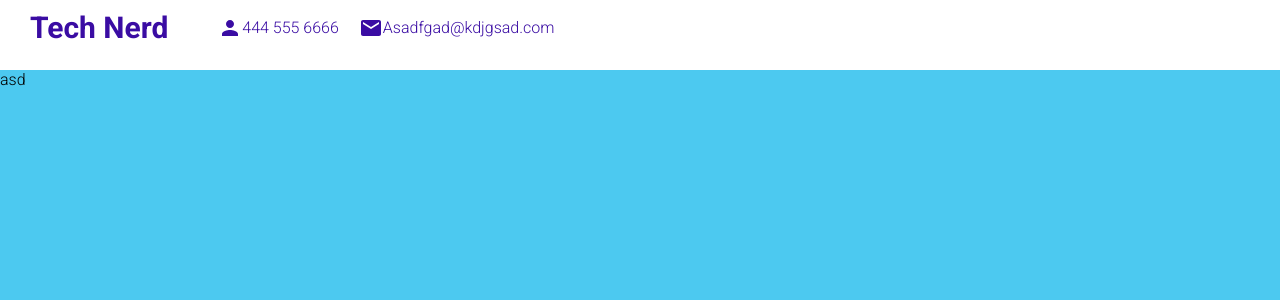
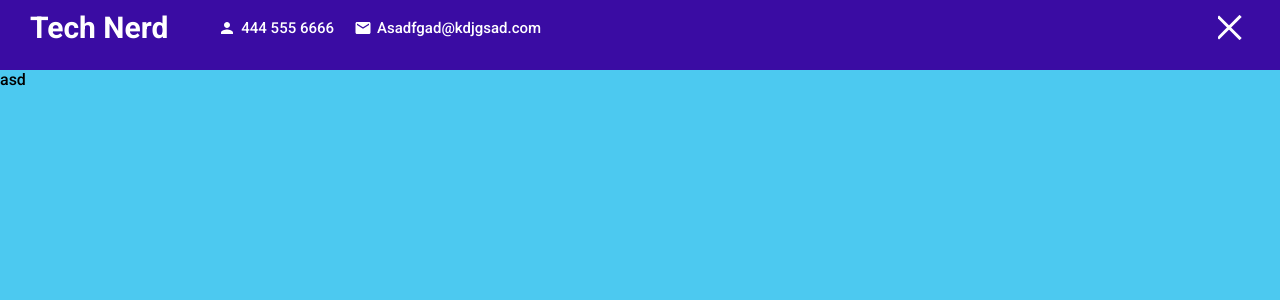
Before and after one commit to xxTarekxx/reactportfolio, a React (Create React App) app: page / in a window 1280 px wide. Shown: the top 300 px of the page. Built offline with nearby package versions, Linux system fonts and the light colour scheme.

Commit message:
changed location of project
moved location of project on machine readjusting files

```diff
--- a/public/index.html
+++ b/public/index.html
@@ -7,7 +7,7 @@
       name="description"
       content="Web site created using create-react-app"
     />
-    <link href="https://fonts.googleapis.com/css2?family=Roboto:wght@300;700;900&display=swap" rel="stylesheet">
+    <link href="https://fonts.googleapis.com/css2?family=Roboto:wght@300;500;700;900&display=swap" rel="stylesheet">
     <style>
       *{
         font-family: 'Roboto', sans-serif;
--- a/src/App.js
+++ b/src/App.js
@@ -1,17 +1,19 @@
-import Topbar from "./components/topbar/Topbar"
-import Intro from "./components/intro/Intro"
-import Portfolio from "./components/portfolio/Portfolio"
-import Contact from "./components/contact/Contact"
-import "./app.scss"
+import Topbar from "./components/topbar/Topbar";
+import Intro from "./components/intro/Intro";
+import Portfolio from "./components/portfolio/Portfolio";
+import Contact from "./components/contact/Contact";
+import "./app.scss";
+import { useState } from "react";
 
 function App() {
+  const [menuOpen, setMenuOpen] = useState(true);
   return (
     <div className="app">
-      <Topbar/>
+      <Topbar menuOpen={menuOpen} setMenuOpen={setMenuOpen} />
       <div className="sections">
-        <Intro/>
-        <Portfolio/>
-        <Contact/>
+        <Intro />
+        <Portfolio />
+        <Contact />
       </div>
     </div>
   );
--- a/src/components/topbar/Topbar.jsx
+++ b/src/components/topbar/Topbar.jsx
@@ -1,22 +1,28 @@
 import "./topbar.scss"
-import {Person, Mail} from "@material-ui/icons";
+import { Person, Mail } from "@material-ui/icons";
 
-export default function Topbar() {
+export default function Topbar({ menuOpen, setMenuOpen }) {
     return (
-        <div className="topbar">
-            <div className="wrapper">
+        <div className={"topbar " + (menuOpen && "active")}>
+            <div className="wrapper"> {/*wrapping navbar components*/}
                 <div className="left">
                     <a href="#intro" className="logo">Tech Nerd</a>
                     <div className="itemContainer">
-                        <Person className="icon"/>
+                        <Person className="icon" />
                         <span>444 555 6666</span>
                     </div>
                     <div className="itemContainer">
-                        <Mail className="icon"/>
+                        <Mail className="icon" />
                         <span>Asadfgad@kdjgsad.com</span>
                     </div>
                 </div>
-                <div className="right"></div>
+                <div className="right">
+                    <div className="hamburger" onClick={()=>setMenuOpen(!menuOpen)}>
+                        <span className="line1"></span>
+                        <span className="line2"></span>
+                        <span className="line3"></span>
+                    </div>
+                </div>
             </div>
         </div>
     )
--- a/src/components/topbar/topbar.scss
+++ b/src/components/topbar/topbar.scss
@@ -1,7 +1,6 @@
 @import "../../global.scss";
 
 .topbar {
-
     width: 100%;
     height: 70px;
     background-color: white;
@@ -32,8 +31,56 @@
                 display: flex;
                 align-items: center;
                 margin-left: 20px;
+
+                .icon {
+                    font-size: 18px;
+                    margin-right: 5px;
+                }
+
+                span {
+                    font-size: 15px;
+                    font-weight: 500;
+                }
             }
+        }
 
+        .right {
+            .hamburger {
+                width: 32px;
+                height: 25px;
+                display: flex;
+                flex-direction: column;
+                justify-content: space-between;
+                cursor: pointer;
+
+                span {
+                    width: 100%;
+                    height: 3px;
+                    background-color: $maincolor;
+                    transform-origin: left;
+                    transition: all 2s ease;
+                }
+            }
+        }
+    }
+    &.active{ /*changeing hamburger menu to cross a*/
+        background-color: $maincolor;
+        color: white;
+
+        .hamburger {
+            span {
+                &:first-child{
+                    background-color: white;
+                    transform: rotate(45deg);
+                }
+                &:nth-child(2){
+                    opacity: 0;
+                }
+                &:last-child {
+                    background-color: white;
+                    transform: rotate(-45deg);
+                }
+            }
         }
     }
 }
```
